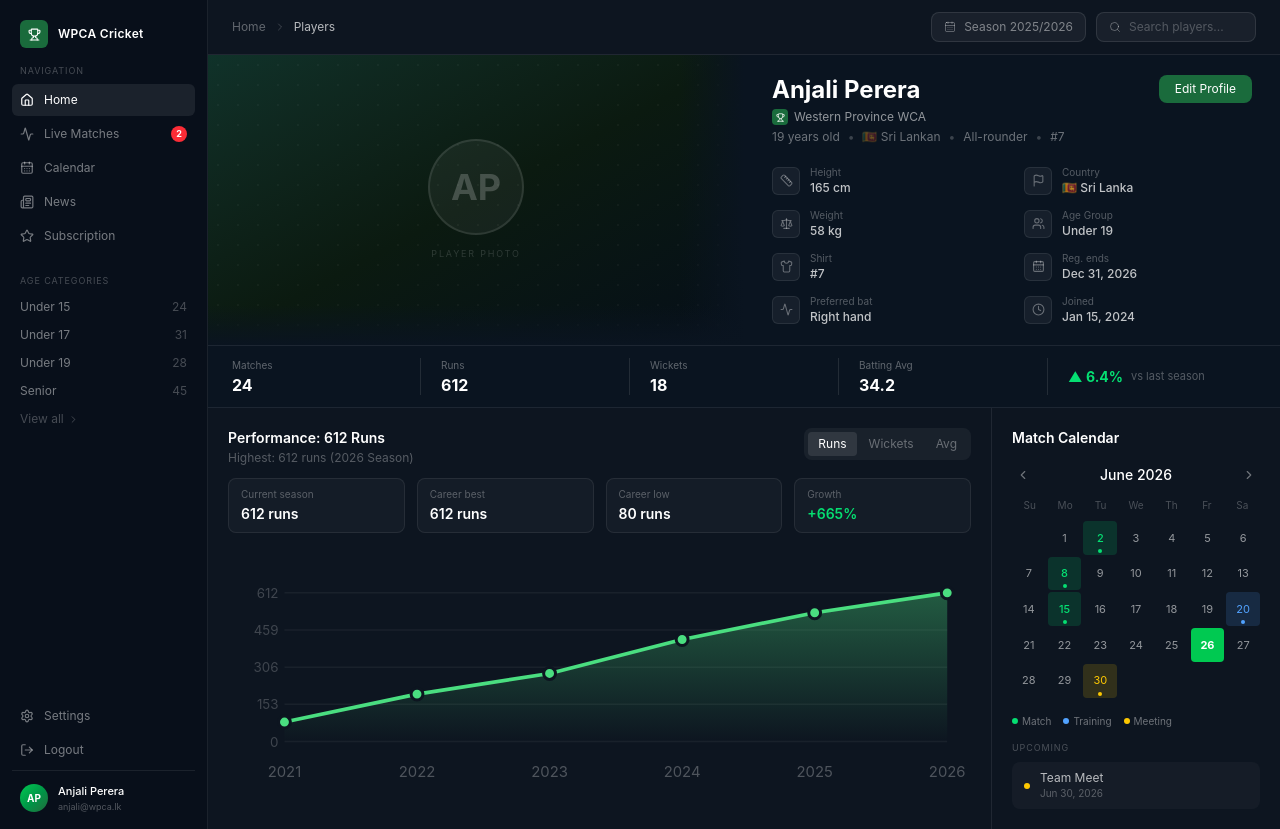
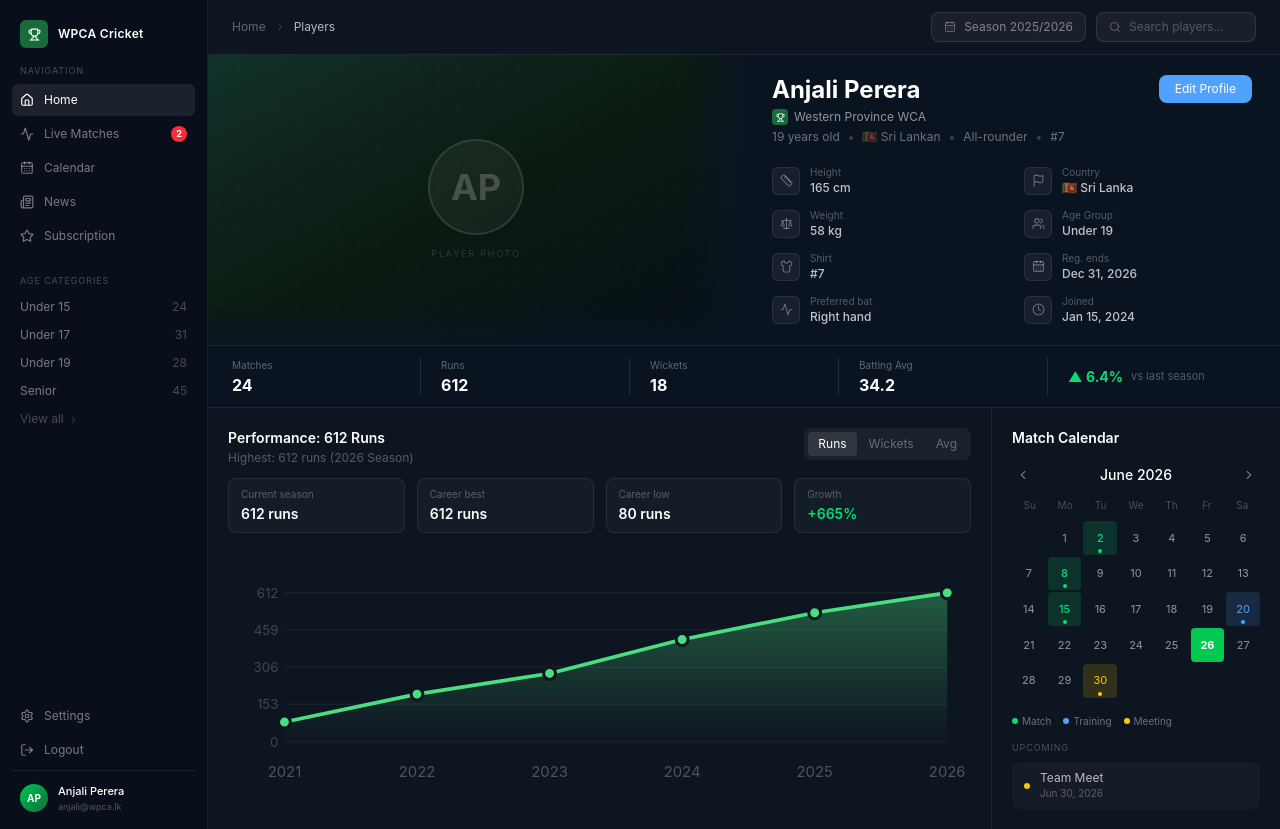
Before and after one commit to hemi-chk/WPCA-Cricket, a React app in the folder apps/web/: page /player in a window 1280 px wide. Built offline with nearby package versions, Linux system fonts and the light colour scheme; the HTML template or start-up script is replaced by a standard one.

Commit message:
Change Edit Profile button color to light blue

```diff
--- a/apps/web/src/pages/PlayerDashboard.jsx
+++ b/apps/web/src/pages/PlayerDashboard.jsx
@@ -324,7 +324,7 @@ export default function PlayerDashboard() {
               {/* Name + button */}
               <div className="flex items-start justify-between mb-1">
                 <h1 className="text-white text-2xl font-bold leading-tight">Anjali Perera</h1>
-                <button className="bg-[#1a6b3c] hover:bg-[#145c32] text-white text-xs px-4 py-1.5 rounded-lg transition-colors shrink-0 ml-3">
+                <button className="bg-blue-400 hover:bg-blue-300 text-white text-xs px-4 py-1.5 rounded-lg transition-colors shrink-0 ml-3">
                   Edit Profile
                 </button>
               </div>
```
